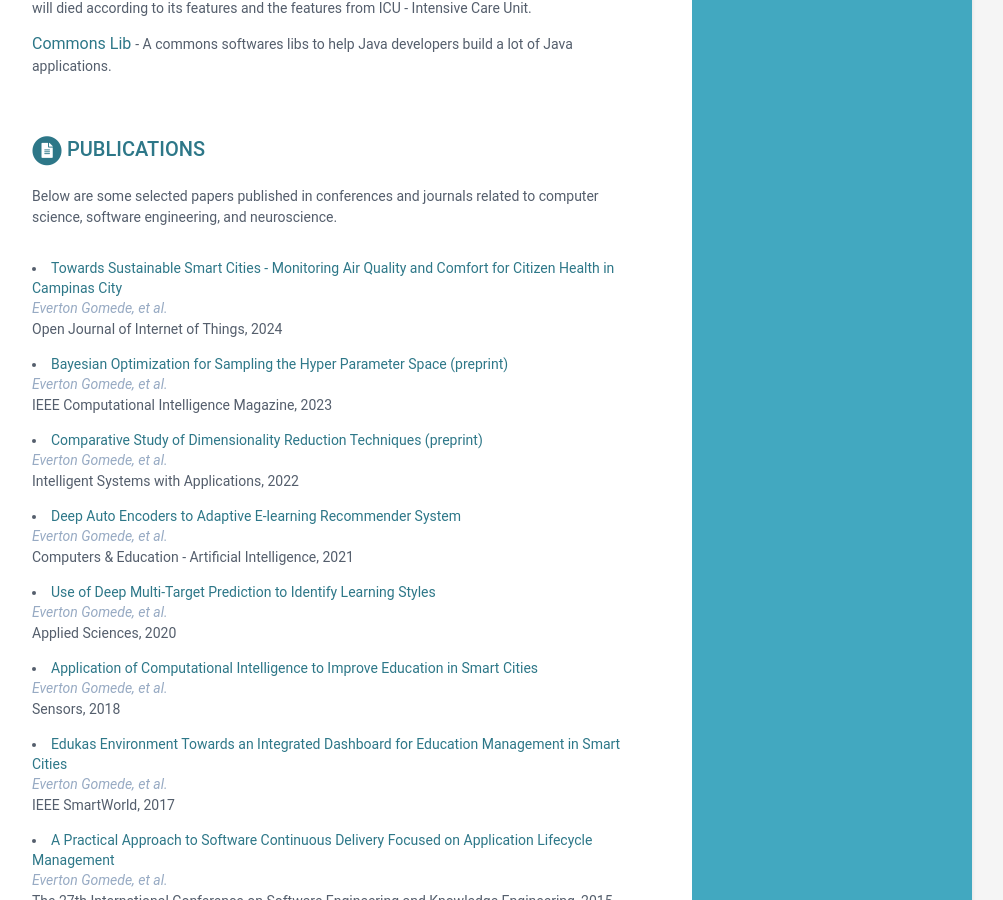
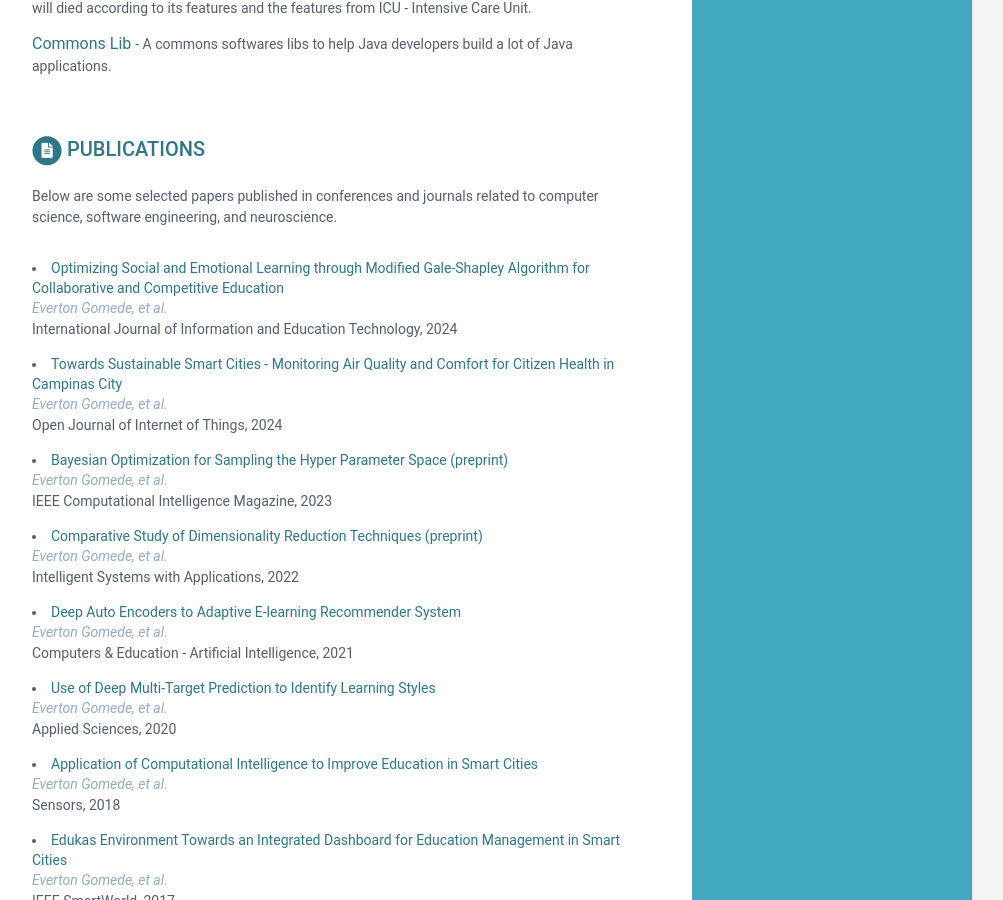
Before and after one commit to gomede/gomede.github.io, a Jekyll site: the page built from index.html, in a window 1280 px wide and 900 px high, scrolled down 3083 px. Shown: the whole window, without its empty margins (168-1171 px from the left). Built offline with Jekyll 4.4.1, drawn with Linux system fonts in a browser that asks for light colours.

Commit message:
Update data.yml

```diff
--- a/_data/data.yml
+++ b/_data/data.yml
@@ -324,6 +324,11 @@ publications:
 
     papers:
 
+      - title: Optimizing Social and Emotional Learning through Modified Gale-Shapley Algorithm for Collaborative and Competitive Education
+        authors: Everton Gomede, et al.
+        conference: International Journal of Information and Education Technology, 2024
+        link: "https://ojs.ejournal.net/index.php/ijiet/authorDashboard/submission/15125"
+
       - title: Towards Sustainable Smart Cities - Monitoring Air Quality and Comfort for Citizen Health in Campinas City
         authors: Everton Gomede, et al.
         conference: Open Journal of Internet of Things, 2024
```
